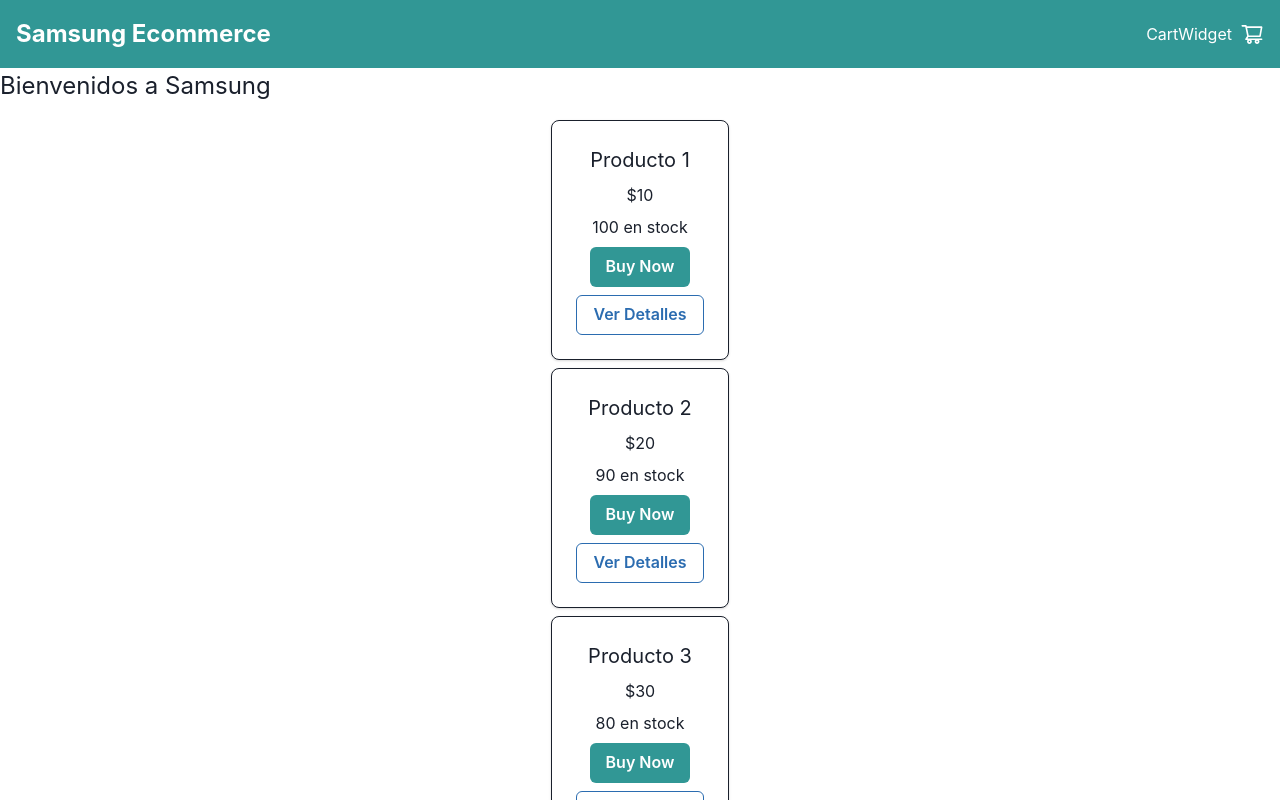
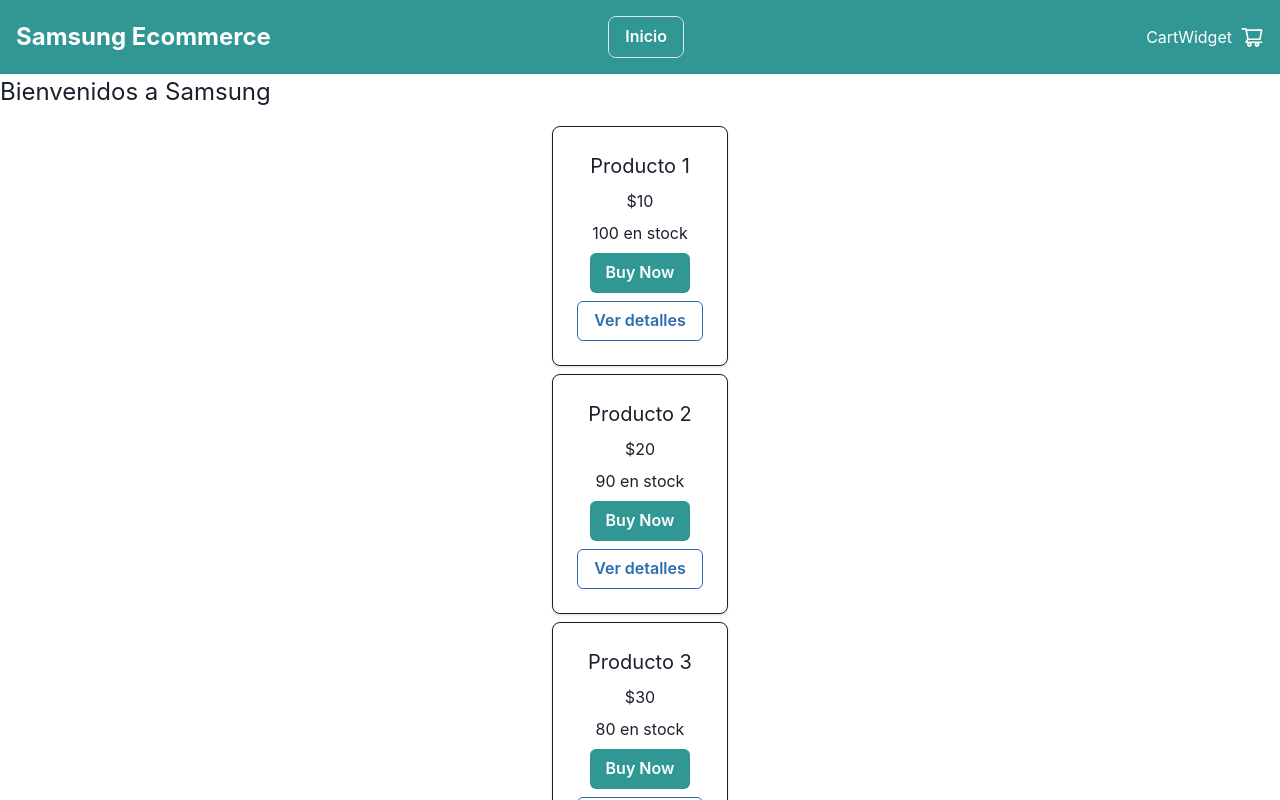
Before and after one commit to MateoAraujocoder/React-Ecommerce, a React (Vite) app: page / in a window 1280 px wide. Shown: the top 800 px of the page. Built offline with nearby package versions, Linux system fonts and the light colour scheme.

Commit message:
agrego ruta de inicio

```diff
--- a/src/App.jsx
+++ b/src/App.jsx
@@ -1,15 +1,22 @@
 import React from 'react';
 import { ChakraProvider } from '@chakra-ui/react';
 import Navbar from './components/Navbar';
-import ItemListContainer from './components/itemListContainer';
+import ItemListContainer from './components/ItemListContainer';
 import ItemCount from './components/itemCount';
+import { BrowserRouter as Router, Routes, Route } from 'react-router-dom';
+import ItemDetailContainer from './components/ItemDetailContainer'; // Asegúrate de crear este componente
 
 const App = () => {
   return (
     <ChakraProvider>
-      <Navbar />
-      <ItemListContainer greeting={"Bienvenidos a Samsung"} />
-      <ItemCount></ItemCount>
+      <Router>
+        <Navbar />
+        <Routes>
+          <Route path="/" element={<ItemListContainer greeting={"Bienvenidos a Samsung"} />} />
+          <Route path="/product/:id" element={<ItemDetailContainer />} />
+        </Routes>
+        <ItemCount></ItemCount>
+      </Router>
     </ChakraProvider>
   );
 }
--- a/src/components/ItemDetailContainer.jsx
+++ b/src/components/ItemDetailContainer.jsx
@@ -0,0 +1,29 @@
+import React from 'react';
+import { useLocation } from 'react-router-dom';
+import { Box, Text, Button, Flex } from '@chakra-ui/react';
+
+const ItemDetailContainer = () => {
+    const location = useLocation();
+    const product = location.state;
+
+    return (
+        <div>
+            <h1>Detalles del producto</h1>
+
+            <p>Nombre del producto: {product.name}</p>
+            <p>Precio del producto: {product.price}</p>
+            <p>Stock del producto: {product.stock}</p>
+
+            <Flex
+
+            ><Button alignItems="center" colorScheme="teal" variant="solid">
+                    Buy Now
+                </Button>
+
+            </ Flex>
+
+        </div>
+    );
+}
+
+export default ItemDetailContainer;
--- a/src/components/ItemListContainer.jsx
+++ b/src/components/ItemListContainer.jsx
@@ -1,10 +1,12 @@
 import React from 'react';
 import { Box, Text, Button, VStack } from '@chakra-ui/react';
 import { Card } from "@chakra-ui/react"
+import { useNavigate } from 'react-router-dom';
 
 const ItemListContainer = ({ greeting }) => {
-  // Supongamos que tienes un array de productos
+  const navigate = useNavigate();
   const products = Array(10).fill().map((_, i) => ({
+    id: `producto${i+1}`,
     name: `Producto ${i+1}`,
     price: `$${(i+1)*10}`,
     stock: `${100-(i*10)} en stock`
@@ -14,8 +16,8 @@
     <Box>
       <Text fontSize="2xl" mb="4">{greeting}</Text>
       <VStack>
-        {products.map((product, i) => (
-          <Card key={i} maxW="sm" borderWidth="1px" borderRadius="lg" overflow="hidden">
+        {products.map((product) => (
+          <Card key={product.id} maxW="sm" borderWidth="1px" borderRadius="lg" overflow="hidden">
             <Box p="6">
               <VStack>
                 <Text fontSize="xl">{product.name}</Text>
@@ -24,8 +26,8 @@
                 <Button colorScheme="teal" variant="solid">
                   Buy Now
                 </Button>
-                <Button colorScheme="blue" variant="outline">
-                  Ver Detalles
+                <Button colorScheme="blue" variant="outline" onClick={() => navigate(`/product/${product.id}`, { state: product })}>
+                  Ver detalles
                 </Button>
               </VStack>
             </Box>
--- a/src/components/NavBar.jsx
+++ b/src/components/NavBar.jsx
@@ -1,9 +1,11 @@
 import React from 'react';
-import { Box, Text, Icon, Flex } from '@chakra-ui/react';
+import { Box, Text, Icon, Flex, Button, Center } from '@chakra-ui/react';
 import { AiOutlineShoppingCart } from 'react-icons/ai';
 import CartWidget from './CartWidget';
+import { useNavigate } from 'react-router-dom';
 
 const Navbar = () => {
+  const navigate = useNavigate(); // Aquí está el cambio
   return (
     <Flex
       alignItems="center"
@@ -15,6 +17,15 @@
       <Text fontSize="2xl" fontWeight="bold">
         Samsung Ecommerce
       </Text>
+
+      <Box marginRight="10%">
+        <Center maxW="sm" borderWidth="1px" borderRadius="lg" overflow="hidden">
+          <Button colorScheme="teal" variant="solid" onClick={() => navigate(`/`)}>
+            Inicio
+          </Button>
+        </Center>
+      </ Box>
+
       <Flex alignItems="center">
         <CartWidget />
         <Box
```
